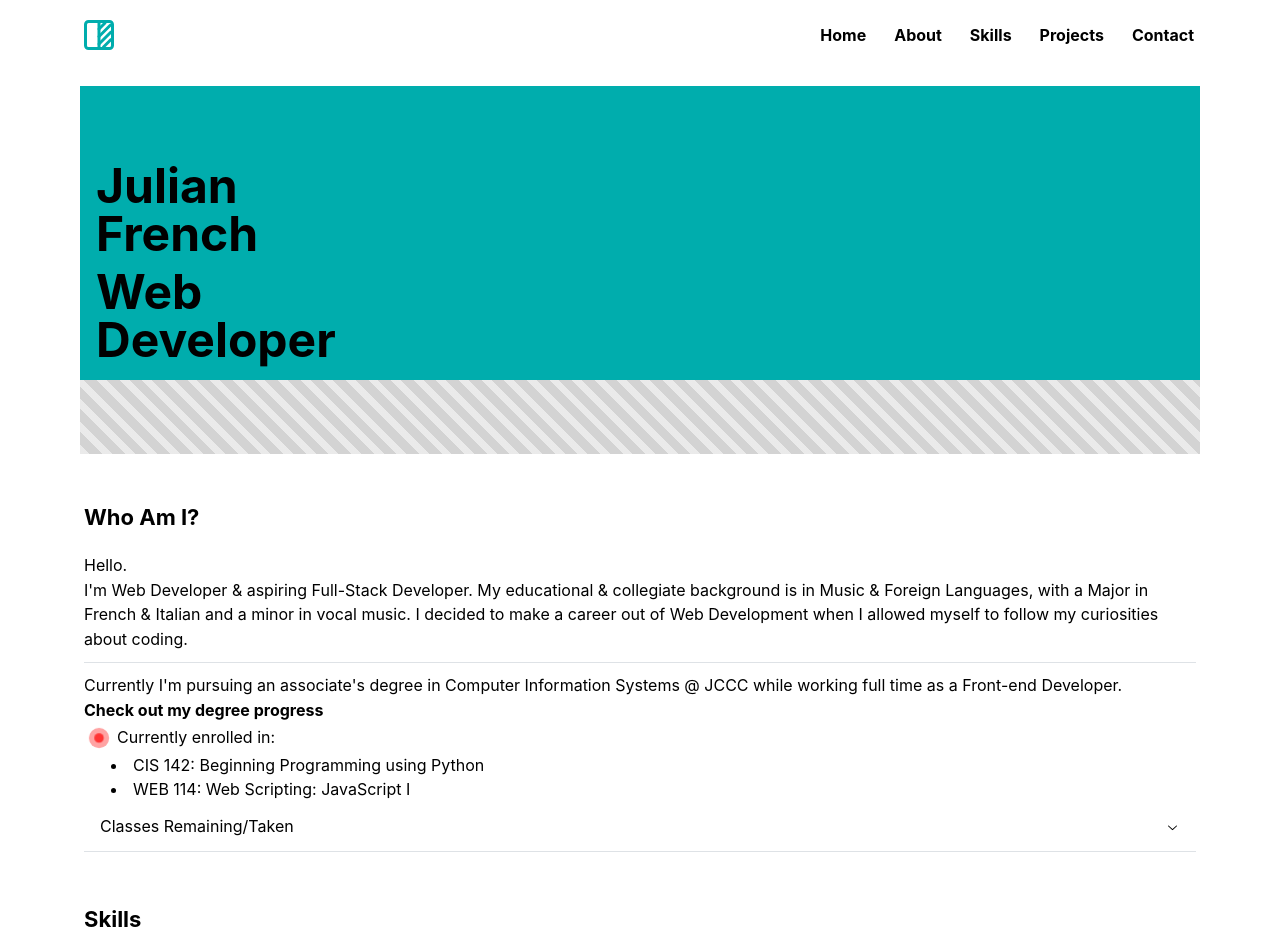
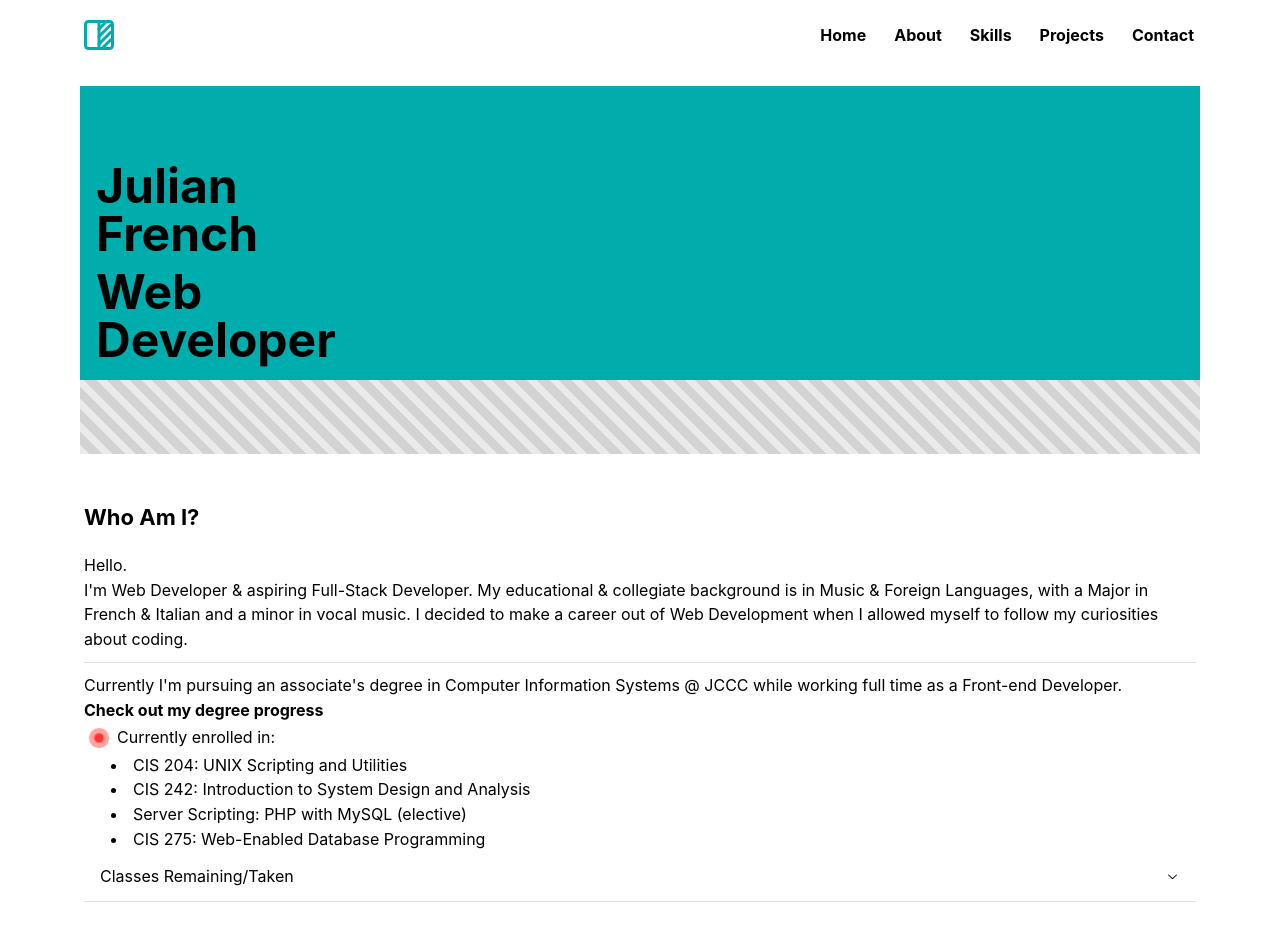
Before and after one commit to Jufrench/ju4, a Next.js app: page / in a window 1280 px wide. Shown: the top 952 px of the page. Built offline with nearby package versions, Linux system fonts and the light colour scheme.

Commit message:
Update classes

```diff
--- a/src/pages/index.tsx
+++ b/src/pages/index.tsx
@@ -192,26 +192,27 @@
   )
 }
 
-const degreeClasses = [];
-
-// const currentlyEnrolled = ['WEB 110: HTML & CSS', 'CIS 260: Database Management'];
-const currentlyEnrolled = ['CIS 142: Beginning Programming using Python', 'WEB 114: Web Scripting: JavaScript I'];
-const classesRemaining = [
+const currentlyEnrolled = [
   'CIS 204: UNIX Scripting and Utilities',
   'CIS 242: Introduction to System Design and Analysis',
   'Server Scripting: PHP with MySQL (elective)',
-  'CS 255: Basic Data Structures Using Java',
-  'CIS 240: Advanced Topics in Java (elective)',
+  'CIS 275: Web-Enabled Database Programming'
+];
+const classesRemaining = [
+  'CS 250: Basic Data Structures using C++',
   'CIS 264: Application Development and Programming',
-  'CIS 275: Web-Enabled Database Programming'
+  'CS 202: Concepts of Programming Algorithms using Python',
+  'WEB 124 Web Scripting: JavaScript II',
 ];
 const classesTaken = [
   'WEB 110: HTML & CSS',
   'IT 140: Introduction to Networks',
   'CS 205: Concepts of Programming Algorithms using Java',
   'CS 235: Object-Oriented Programming Using C++',
-  'CIS 260: Database Management'
-]
+  'CIS 260: Database Management',
+  'CIS 142: Beginning Programming using Python',
+  'WEB 114: Web Scripting: JavaScript I'
+];
 
 const PulseCircle = () => {
   const circleStyles: React.CSSProperties = {
```
